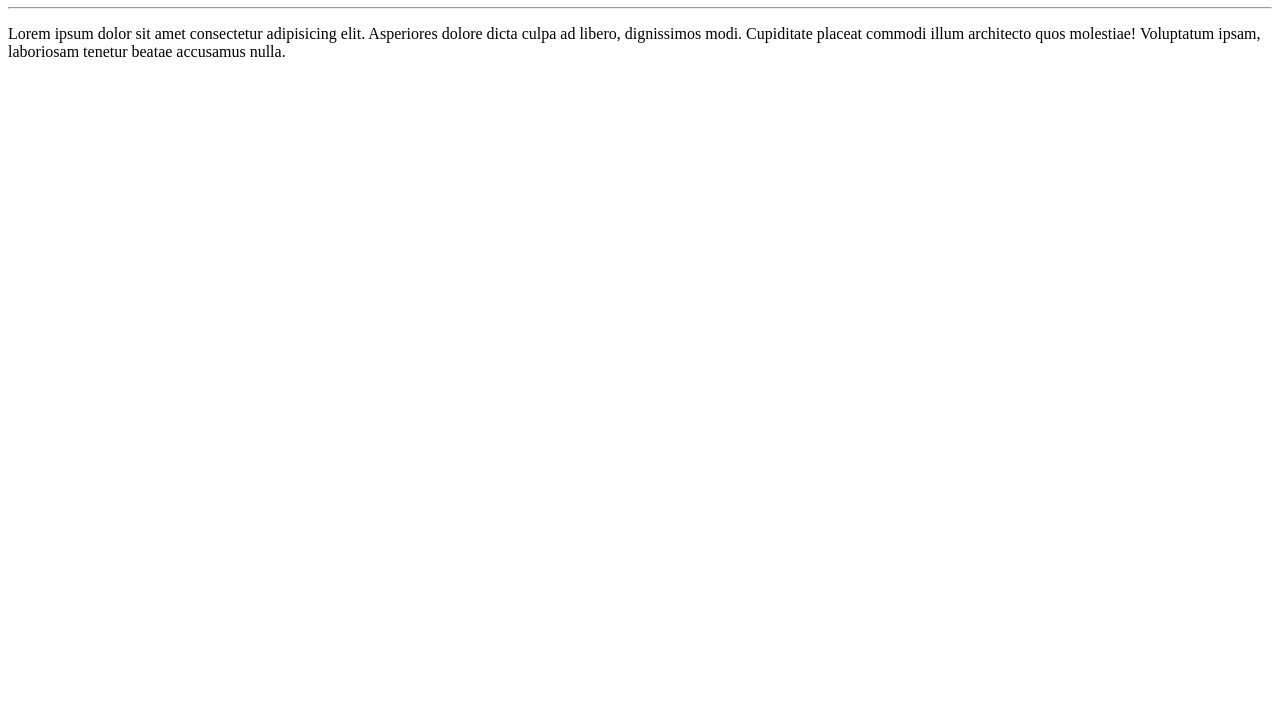
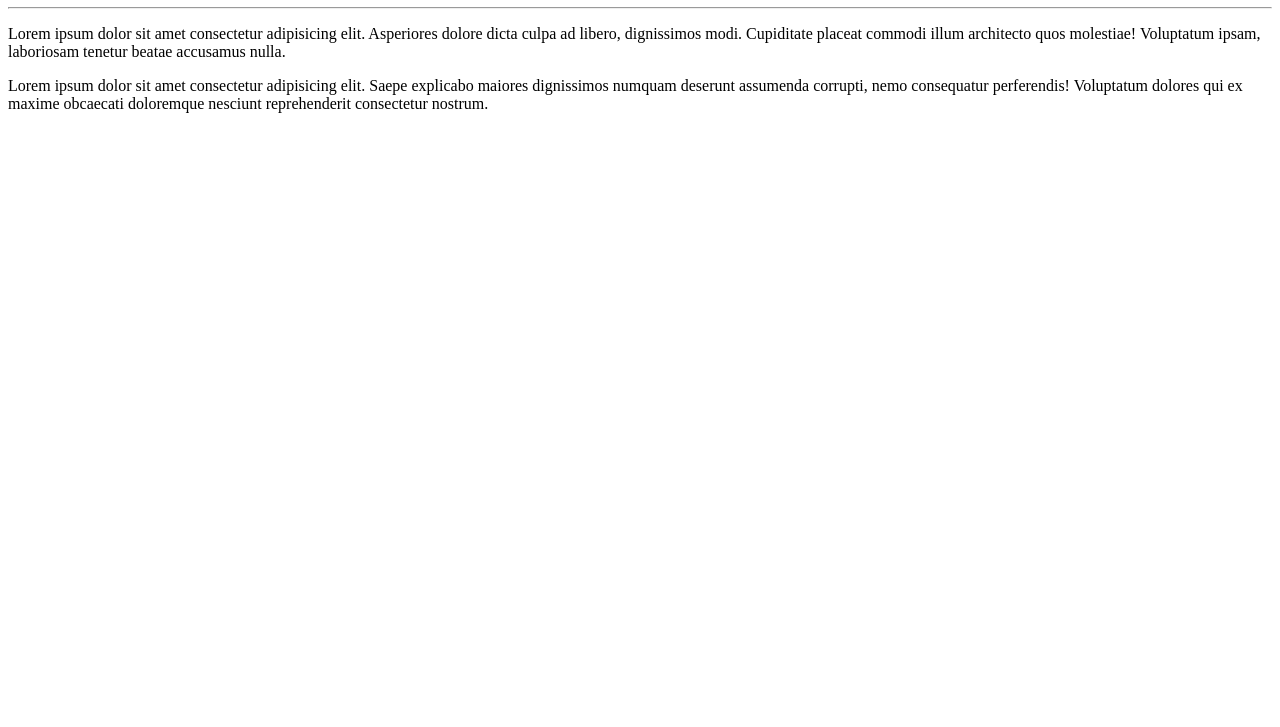
Before and after one commit to JacquelineLino/Ola-Mundo, a plain HTML site: page site_exemplo/index.html in a window 1280 px wide. Shown: the part 73-800 px from the top of the page. Drawn offline with Linux system fonts and the light colour scheme.

Commit message:
adicionei um parágrafo

```diff
--- a/site_exemplo/index.html
+++ b/site_exemplo/index.html
@@ -9,5 +9,6 @@
     <h1>Olá, mundo !</h1>
     <hr>
     <p>Lorem ipsum dolor sit amet consectetur adipisicing elit. Asperiores dolore dicta culpa ad libero, dignissimos modi. Cupiditate placeat commodi illum architecto quos molestiae! Voluptatum ipsam, laboriosam tenetur beatae accusamus nulla.</p>
+    <p>Lorem ipsum dolor sit amet consectetur adipisicing elit. Saepe explicabo maiores dignissimos numquam deserunt assumenda corrupti, nemo consequatur perferendis! Voluptatum dolores qui ex maxime obcaecati doloremque nesciunt reprehenderit consectetur nostrum.</p>
 </body>
 </html>
```
Also changed, not shown: 1 other file.
